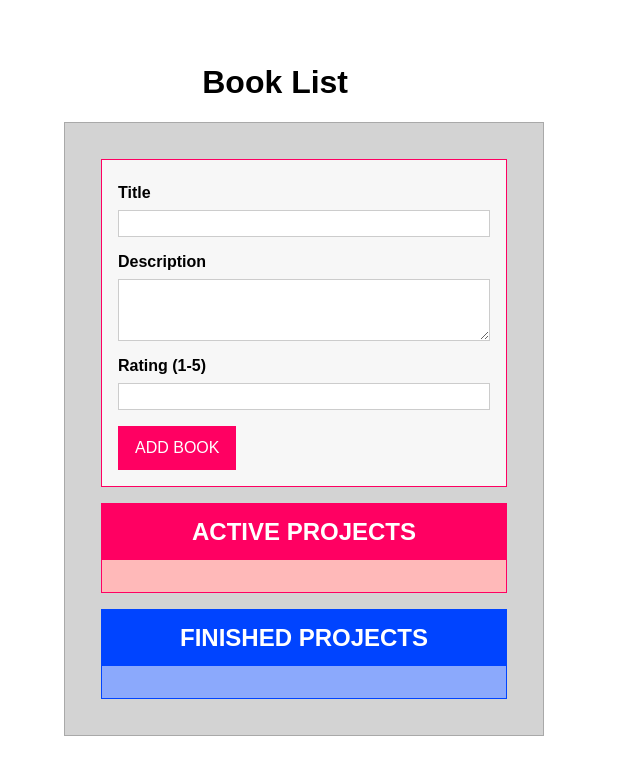
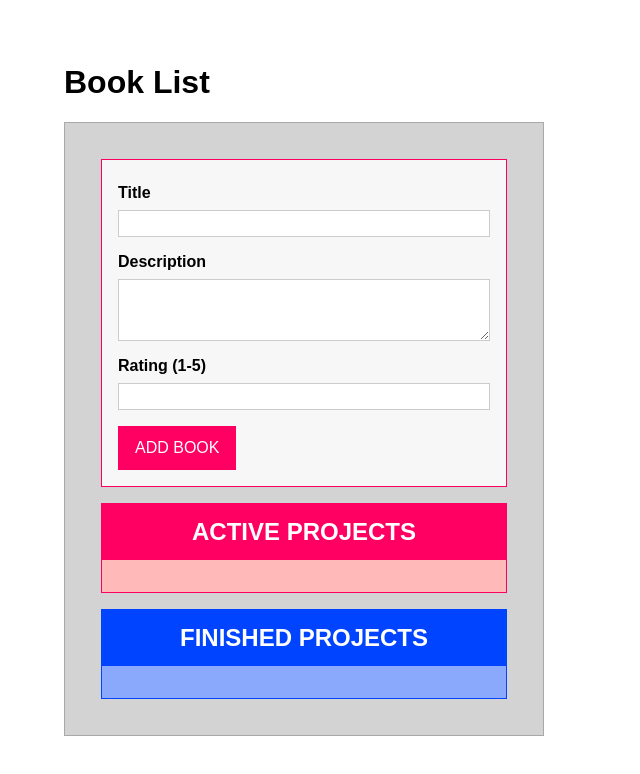
Before and after one commit to jmcclung3509/drag-drop-typescript, a website with bundled scripts: page index.html in a window 1280 px wide. Shown: the whole page, without its empty margins (0-640 px from the left). Built offline with nearby package versions, Linux system fonts and the light colour scheme.

Commit message:
Removed margin on h1

```diff
--- a/app.css
+++ b/app.css
@@ -55,9 +55,7 @@ button:active {
 	background: #a80041;
 	border-color: #a80041;
 }
-h1{
-	margin-left: 12%;
-}
+
 .projects {
 	margin: 1rem;
 	border: 1px solid #ff0062;
```
